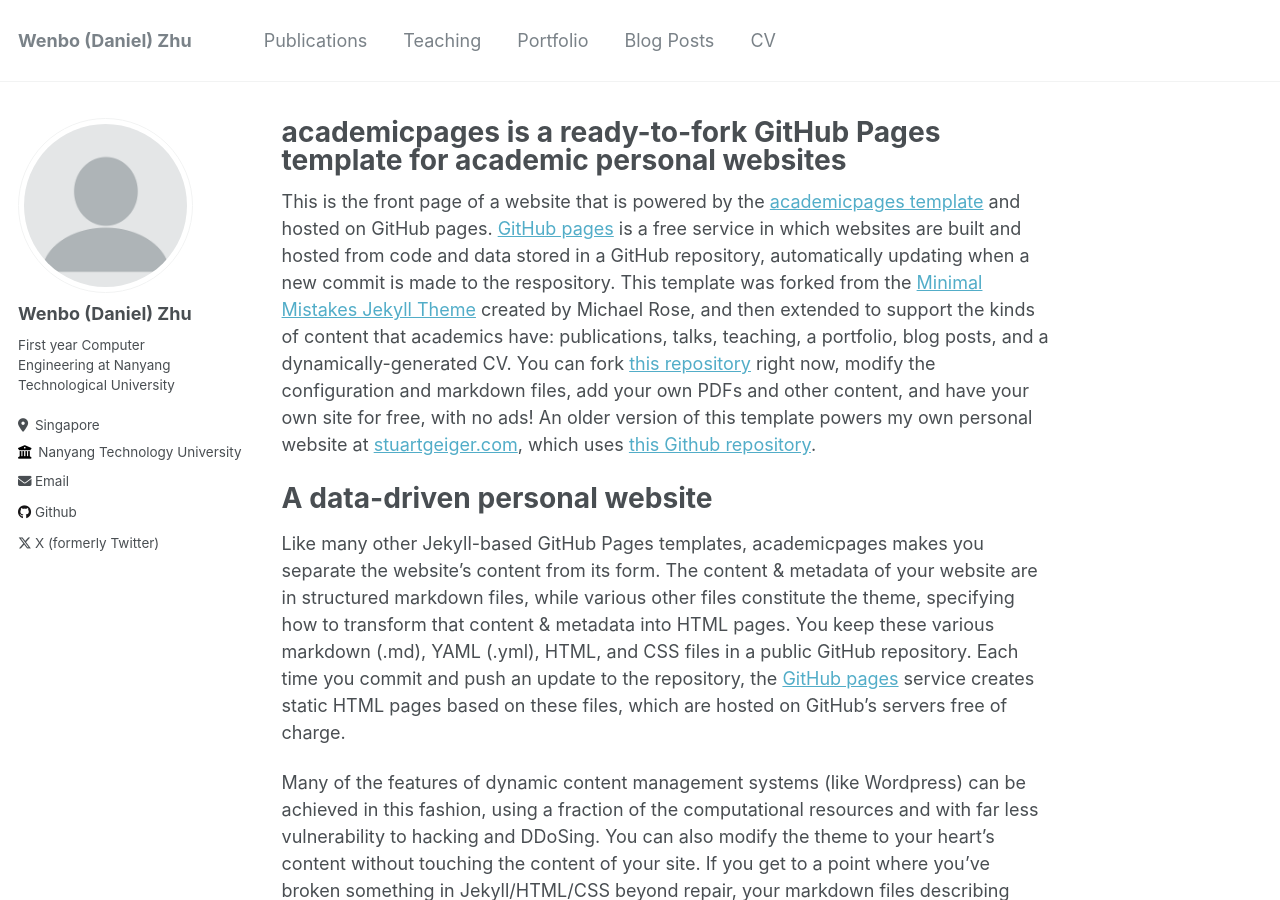
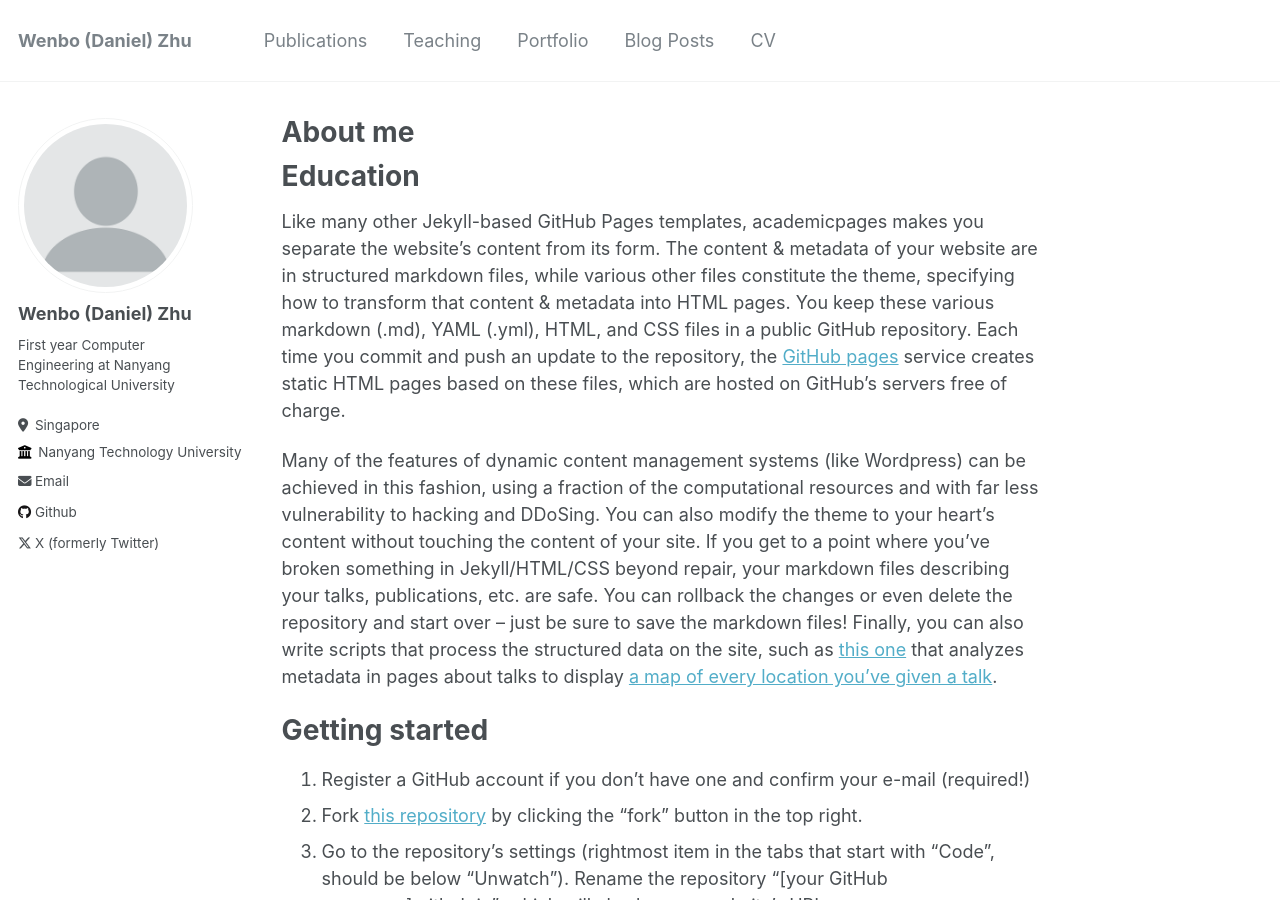
Before and after one commit to mendax1234/mendax1234.github.io, a Jekyll site: the page built from _pages/about.md, in a window 1280 px wide and 900 px high. Built offline with Jekyll 4.4.1, drawn with Linux system fonts in a browser that asks for light colours.

Commit message:
Update about page

```diff
--- a/_pages/about.md
+++ b/_pages/about.md
@@ -1,15 +1,14 @@
 ---
 permalink: /
-title: "academicpages is a ready-to-fork GitHub Pages template for academic personal websites"
+title: "About me"
 author_profile: true
 redirect_from:
   - /about/
   - /about.html
 ---
 
-This is the front page of a website that is powered by the [academicpages template](https://github.com/academicpages/academicpages.github.io) and hosted on GitHub pages. [GitHub pages](https://pages.github.com) is a free service in which websites are built and hosted from code and data stored in a GitHub repository, automatically updating when a new commit is made to the respository. This template was forked from the [Minimal Mistakes Jekyll Theme](https://mmistakes.github.io/minimal-mistakes/) created by Michael Rose, and then extended to support the kinds of content that academics have: publications, talks, teaching, a portfolio, blog posts, and a dynamically-generated CV. You can fork [this repository](https://github.com/academicpages/academicpages.github.io) right now, modify the configuration and markdown files, add your own PDFs and other content, and have your own site for free, with no ads! An older version of this template powers my own personal website at [stuartgeiger.com](http://stuartgeiger.com), which uses [this Github repository](https://github.com/staeiou/staeiou.github.io).
 
-A data-driven personal website
+Education
 ======
 Like many other Jekyll-based GitHub Pages templates, academicpages makes you separate the website's content from its form. The content & metadata of your website are in structured markdown files, while various other files constitute the theme, specifying how to transform that content & metadata into HTML pages. You keep these various markdown (.md), YAML (.yml), HTML, and CSS files in a public GitHub repository. Each time you commit and push an update to the repository, the [GitHub pages](https://pages.github.com/) service creates static HTML pages based on these files, which are hosted on GitHub's servers free of charge.
 
```
